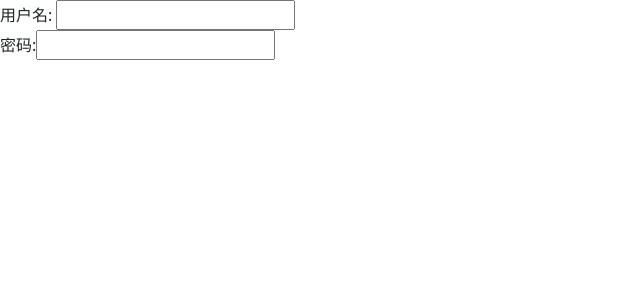
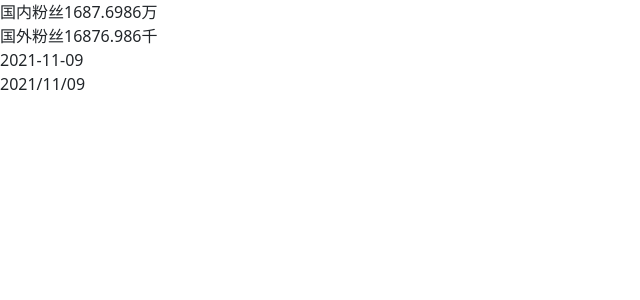
Before and after one commit to itTalentBlame/itTalentBlame, a Vue app: page / in a window 1280 px wide. Shown: the top 300 px of the page, without its empty margins (0-640 px from the left). Built offline with nearby package versions, Linux system fonts and the light colour scheme.

Commit message:
完成了过滤器

```diff
--- a/src/App.vue
+++ b/src/App.vue
@@ -1,34 +1,58 @@
 <template>
-    <div>
-      用户名: <input type="text" v-model="user.username"><br>
-      密码:<input type="text" v-model="user.password">
-    </div>
+  <div>
+    <div>国内粉丝{{ fans | chinaFans(1) }}</div>
+    <div>国外粉丝{{ fans | chinaFans(0) }}</div>
+    <!-- 处理时间戳 -->
+    <div>{{ timer | timerFn("YYYY-MM-DD") }}</div>
+    <div>{{ timer | timerFn("YYYY/MM/DD") }}</div>
+  </div>
 </template>
 
 <script>
+import moment from "moment";
 export default {
-    data(){
-      return{
-        user:{
-          username:'',
-          password:''
-        }
+  data() {
+    return {
+      fans: "16876986",
+      timer: 1636450540055,
+    };
+  },
+  filters: {
+    chinaFans(val, flag) {
+      if (flag) {
+        return (
+          val
+            .split("")
+            .splice(0, val.length - 4)
+            .join("") +
+          "." +
+          val
+            .split("")
+            .splice(val.length - 4)
+            .join("") +
+          "万"
+        );
+      } else {
+        return (
+          val
+            .split("")
+            .splice(0, val.length - 3)
+            .join("") +
+          "." +
+          val
+            .split("")
+            .splice(val.length - 3)
+            .join("") +
+          "千"
+        );
       }
     },
-    watch:{
-      user:{
-        handler(newval){
-          console.log(newval);
-        },
-        //深侦听
-        deep:true,
-        //立即侦听
-        immediate:true
-      }
-    }
-}
+    timerFn(val,end) {
+      return moment(val).format(end);
+    },
+  },
+};
 </script>
 
 <style>
-
 </style>
```
